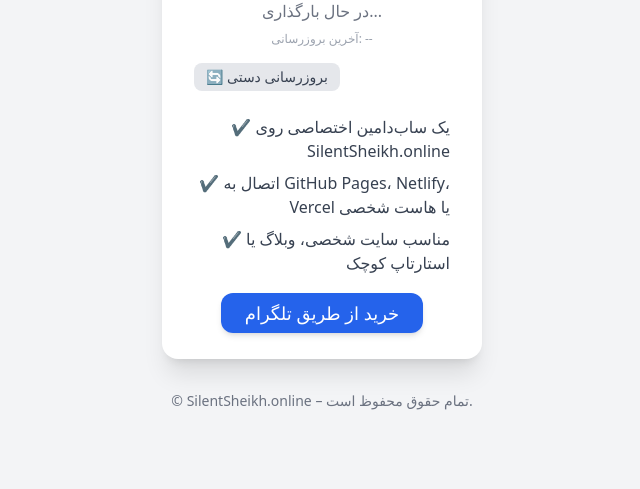
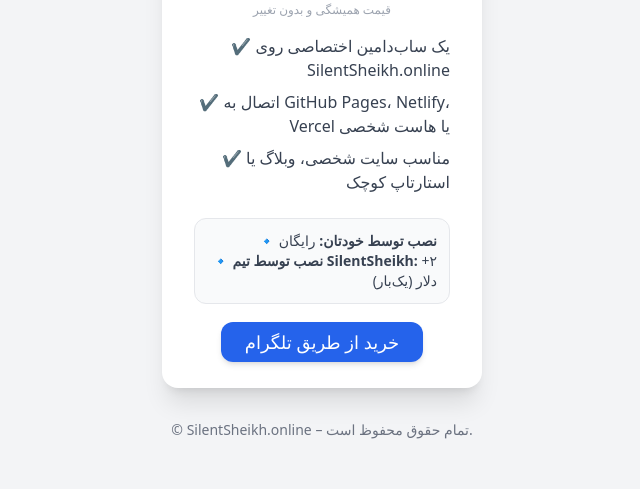
Before and after one commit to thesilentsheikhofficial/SubDomain, a plain HTML site: page index.html in a window 1280 px wide. Shown: the part 311-800 px from the top of the page, without its empty margins (318-958 px from the left). Drawn offline with nearby package versions, Linux system fonts and the light colour scheme.

Commit message:
Update index.html

```diff
--- a/index.html
+++ b/index.html
@@ -16,17 +16,21 @@
   <div class="bg-white rounded-2xl shadow-xl p-8 w-80 text-center transform transition hover:scale-105 animate-fadeInUp">
     <h2 class="text-2xl font-semibold text-gray-700 mb-4">پلن Basic 🐪</h2>
     <p class="text-3xl text-blue-600 font-bold mb-4">$5 / سالانه</p>
-    <p class="text-gray-500 mb-2" id="price-toman">در حال بارگذاری...</p>
-    <p class="text-xs text-gray-400 mb-4" id="last-update">آخرین بروزرسانی: --</p>
-    <button onclick="manualUpdate()" id="refresh-btn"
-      class="mb-6 bg-gray-200 px-3 py-1 rounded-lg text-sm text-gray-700 hover:bg-gray-300 transition flex items-center justify-center gap-1">
-      <span id="refresh-icon">🔄</span> بروزرسانی دستی
-    </button>
+    <p class="text-gray-500 mb-2">≈ ۵ دلار ثابت</p>
+    <p class="text-xs text-gray-400 mb-4">قیمت همیشگی و بدون تغییر</p>
+
     <ul class="text-right space-y-2 mb-6 text-gray-700">
       <li>✔ یک ساب‌دامین اختصاصی روی SilentSheikh.online</li>
       <li>✔ اتصال به GitHub Pages، Netlify، Vercel یا هاست شخصی</li>
       <li>✔ مناسب سایت شخصی، وبلاگ یا استارتاپ کوچک</li>
     </ul>
+
+    <!-- توضیح هزینه نصب -->
+    <div class="bg-gray-50 border rounded-xl p-3 mb-6 text-sm text-gray-700 text-right">
+      <p>🔹 <b>نصب توسط خودتان:</b> رایگان</p>
+      <p>🔹 <b>نصب توسط تیم SilentSheikh:</b> +۲ دلار (یک‌بار)</p>
+    </div>
+
     <a href="https://t.me/YOUR_TELEGRAM_CHANNEL" target="_blank"
       class="bg-blue-600 text-white px-6 py-2 rounded-xl text-lg font-medium shadow-md transition hover-glow">
       خرید از طریق تلگرام
```
